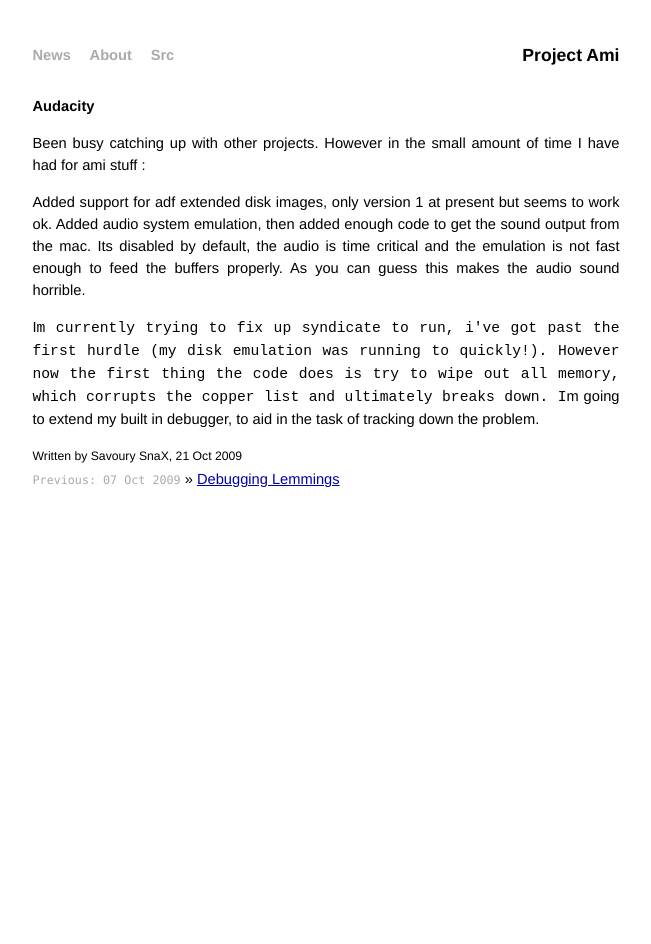
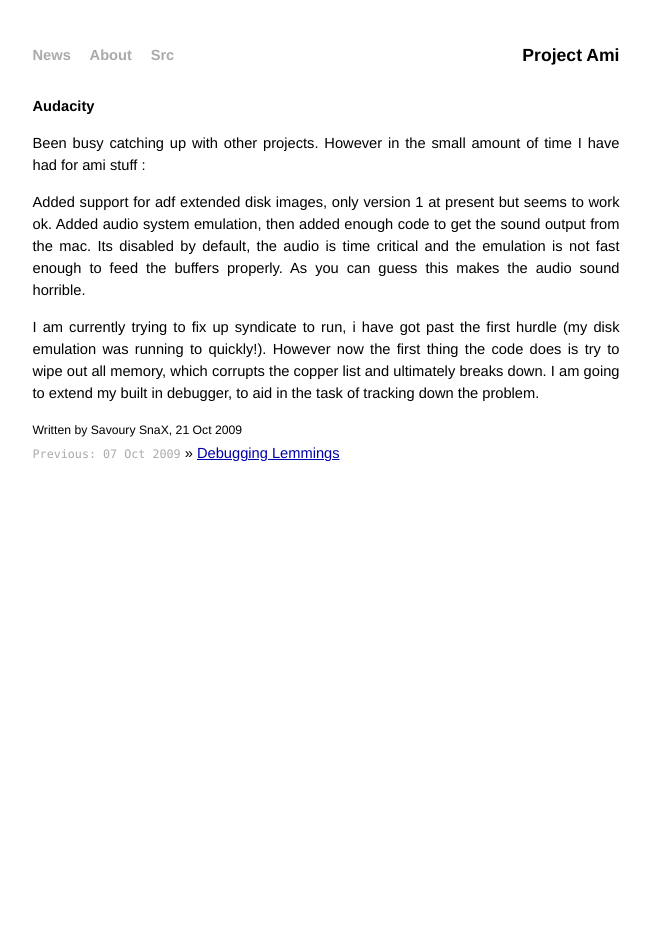
Before and after one commit to SavourySnaX/Project-Ami, a Jekyll site: the page built from _posts/2009-10-21-audacity.md, in a window 1280 px wide. Shown: the whole page, without its empty margins (314-965 px from the left). Built offline with Jekyll 4.4.1, drawn with Linux system fonts in a browser that asks for light colours; Markdown is read by kramdown in place of the engine named in the settings.

Commit message:
fix formatting on last post.

```diff
--- a/_posts/2009-10-21-audacity.md
+++ b/_posts/2009-10-21-audacity.md
@@ -9,4 +9,4 @@ title: Audacity
  Added support for adf extended disk images, only version 1 at present but seems to work ok.
  Added audio system emulation, then added enough code to get the sound output from the mac. Its disabled by default, the audio is time critical and the emulation is not fast enough to feed the buffers properly. As you can guess this makes the audio sound horrible.
 
- I`m currently trying to fix up syndicate to run, i've got past the first hurdle (my disk emulation was running to quickly!). However now the first thing the code does is try to wipe out all memory, which corrupts the copper list and ultimately breaks down. I`m going to extend my built in debugger, to aid in the task of tracking down the problem.
+ I am currently trying to fix up syndicate to run, i have got past the first hurdle (my disk emulation was running to quickly!). However now the first thing the code does is try to wipe out all memory, which corrupts the copper list and ultimately breaks down. I am going to extend my built in debugger, to aid in the task of tracking down the problem.
```
